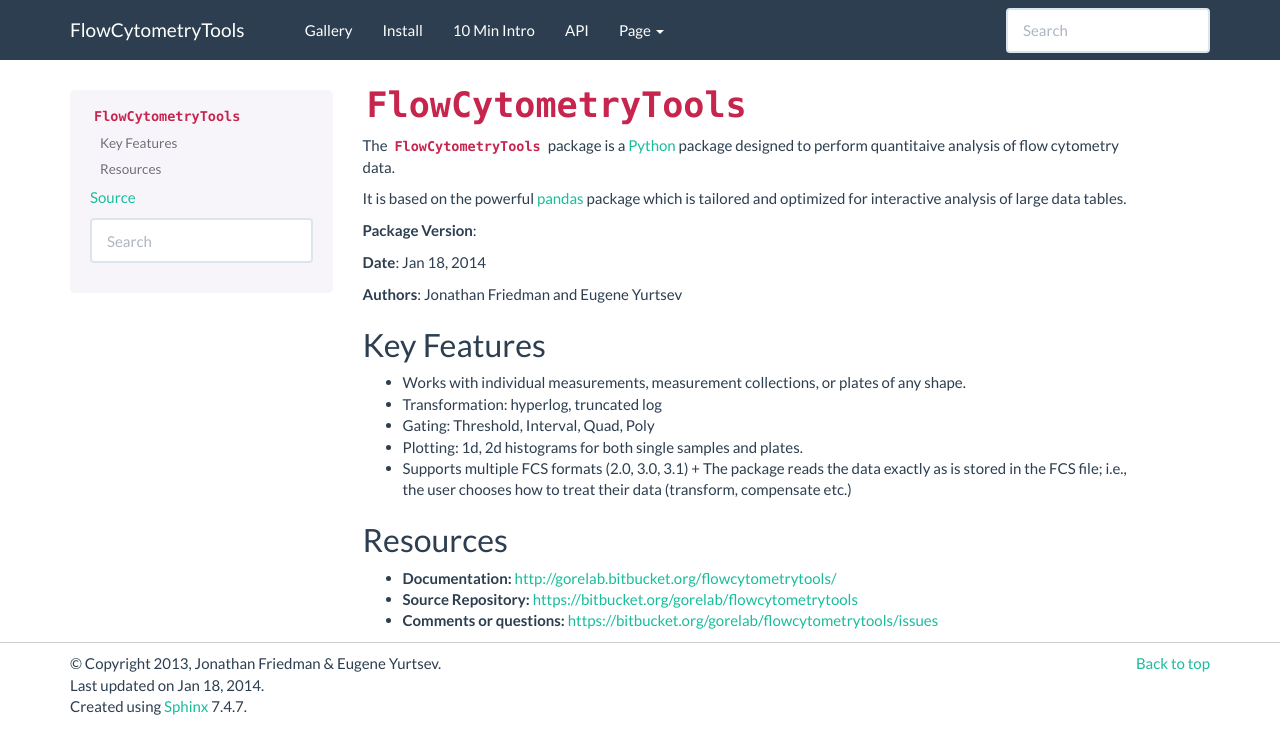
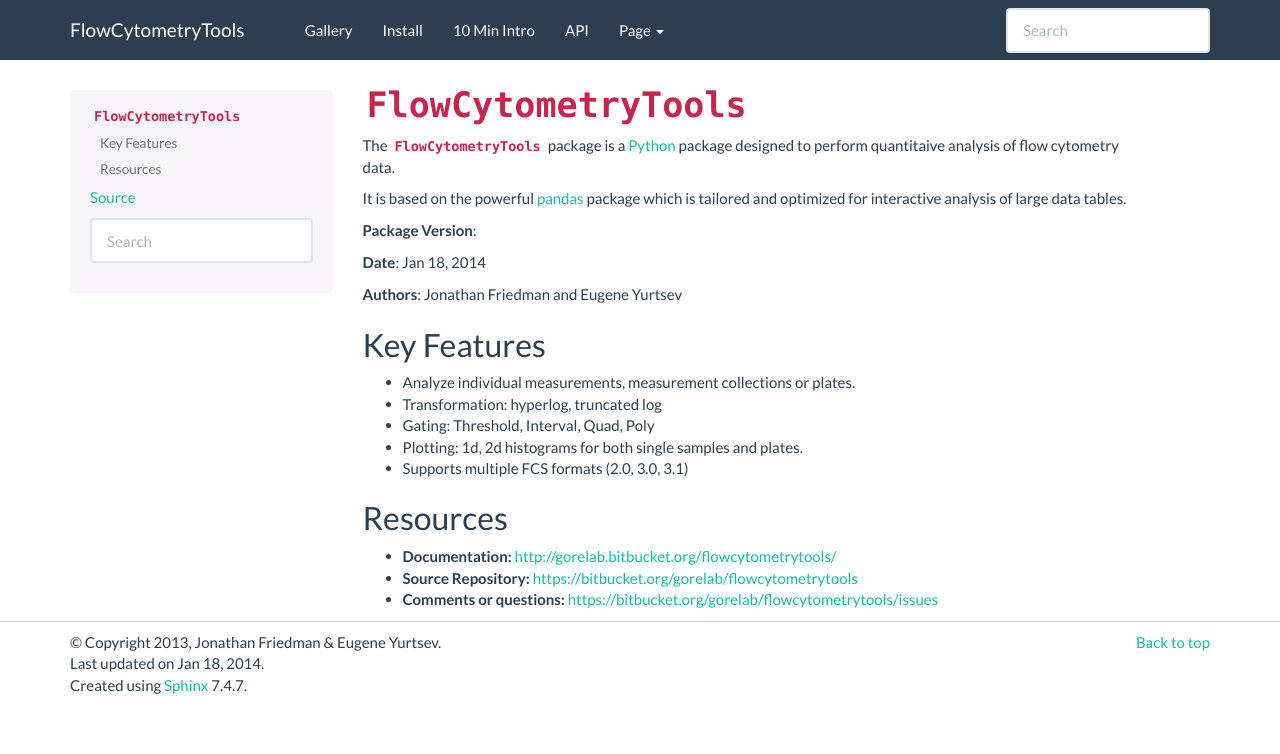
Before and after one commit to eyurtsev/FlowCytometryTools, a Sphinx documentation site: the page built from doc/source/index.rst, in a window 1280 px wide. Shown: the top 754 px of the page. Built offline with Sphinx 7.4.7, drawn with Linux system fonts in a browser that asks for light colours; formulas are drawn with MathJax 3; the version number could not be read and is left out.

Commit message:
minor update to first page doc

```diff
--- a/README.rst
+++ b/README.rst
@@ -15,7 +15,6 @@
 - Gating: Threshold, Interval, Quad, Poly
 - Plotting: 1d, 2d histograms for both single samples and plates.
 - Supports multiple FCS formats (2.0, 3.0, 3.1)
-  + The package reads the data exactly as is stored in the FCS file; i.e., the user chooses how to treat their data (transform, compensate etc.)
 
 Resources
 ===================
--- a/doc/source/index.rst
+++ b/doc/source/index.rst
@@ -14,12 +14,11 @@
 Key Features
 ===================
 
-- Works with individual measurements, measurement collections, or plates of any shape.
+- Analyze individual measurements, measurement collections or plates.
 - Transformation: hyperlog, truncated log
 - Gating: Threshold, Interval, Quad, Poly
 - Plotting: 1d, 2d histograms for both single samples and plates.
 - Supports multiple FCS formats (2.0, 3.0, 3.1)
-  + The package reads the data exactly as is stored in the FCS file; i.e., the user chooses how to treat their data (transform, compensate etc.)
 
 Resources
 ===================
```
